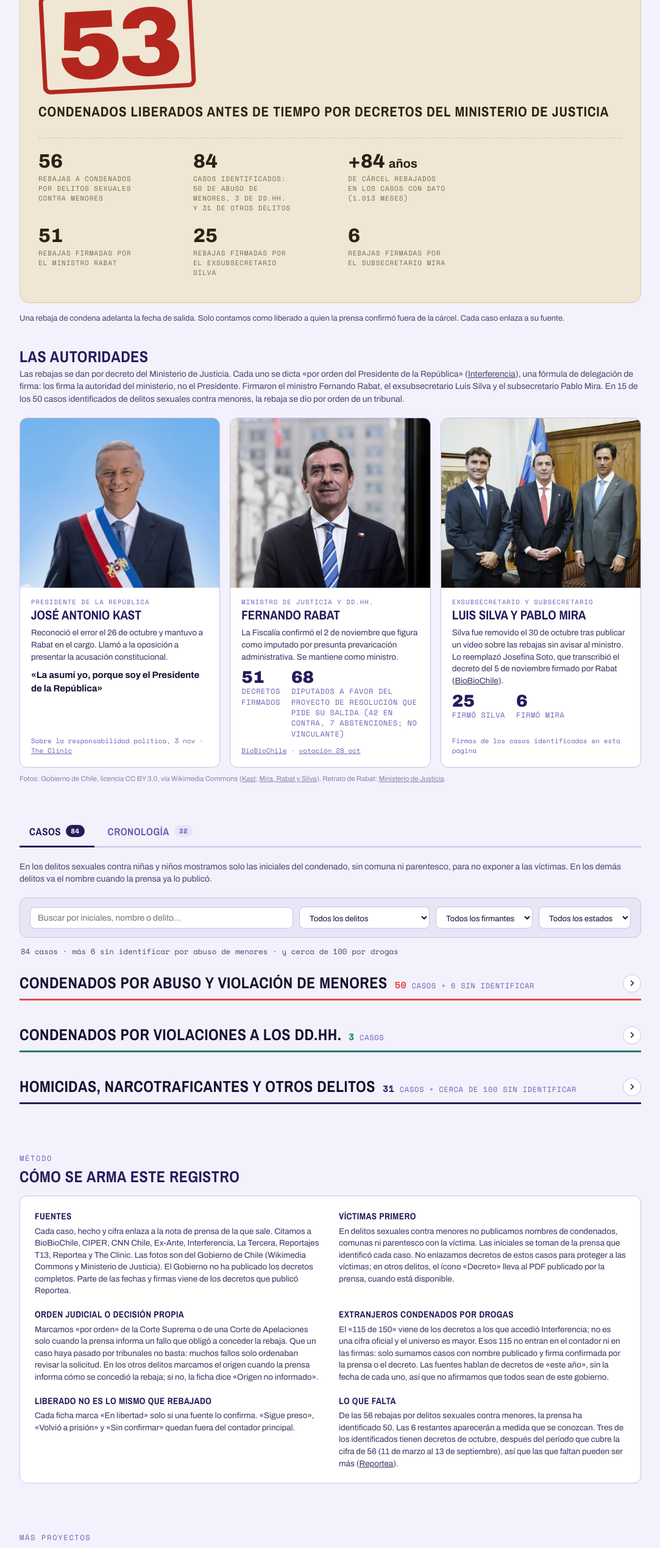
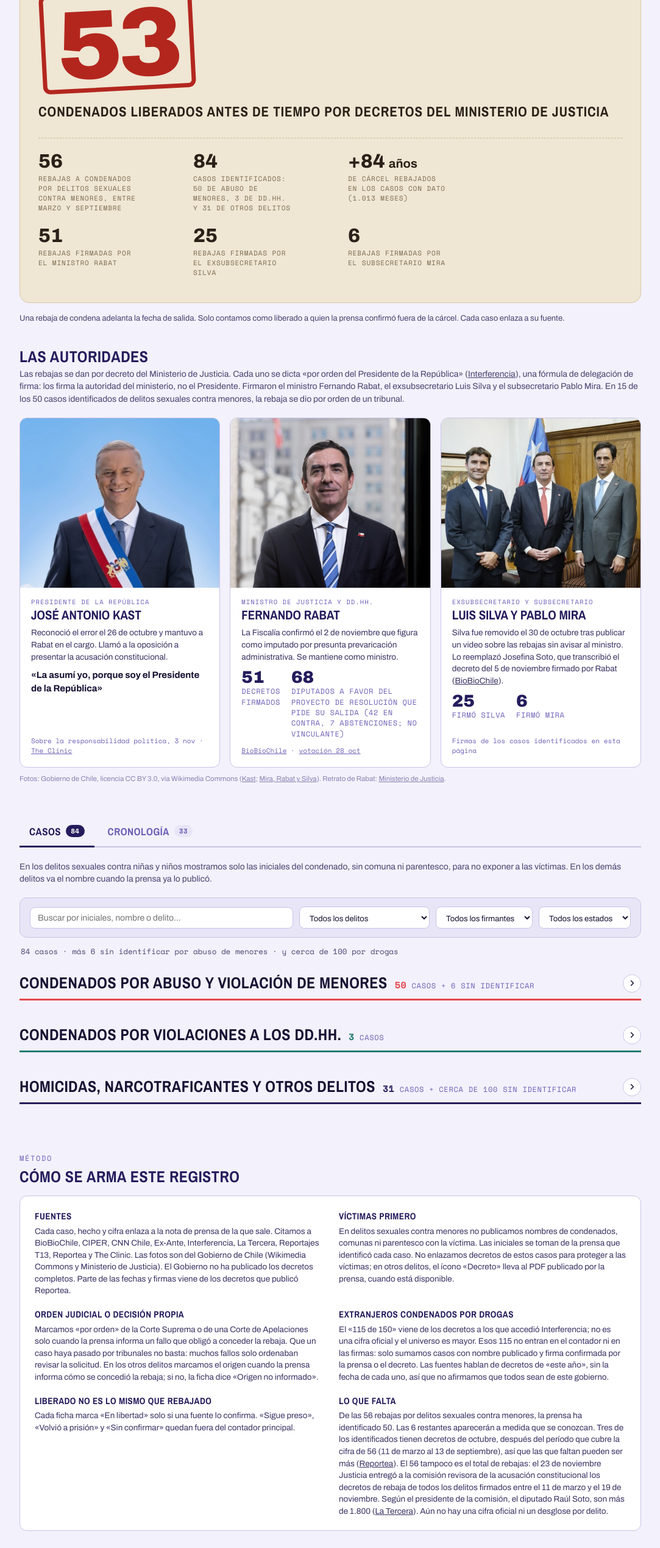
Before and after one commit to daniloherrerad/LiberadosKast, a plain HTML site: page index.html in a window 1280 px wide. Shown: the part 240-2779 px from the top of the page at 61% size, without its empty margins (98-1181 px from the left). Drawn offline with nearby package versions, Linux system fonts and the light colour scheme.

Commit message:
Acota el 56 a marzo–septiembre y suma los más de 1.800 decretos entregados a la comisión (La Tercera, 23 nov)
Co-Authored-By: Claude Opus 5.5 <noreply@anthropic.com>

```diff
--- a/index.html
+++ b/index.html
@@ -246,7 +246,7 @@
       <div class="big" id="bigN">—</div>
       <div class="cap">condenados liberados antes de tiempo por decretos del Ministerio de Justicia</div>
       <div class="strip">
-        <div><div class="sn">56</div><div class="sl">rebajas a condenados por delitos sexuales contra menores</div></div>
+        <div><div class="sn">56</div><div class="sl">rebajas a condenados por delitos sexuales contra menores, entre marzo y septiembre</div></div>
         <div><div class="sn" id="sCasos">—</div><div class="sl">casos identificados: <span id="sDesg">—</span></div></div>
         <div><div class="sn" id="sAnios">—</div><div class="sl">de cárcel rebajados en los casos con dato (<span id="sMeses">—</span> meses)</div></div>
         <div><div class="sn" id="sFRabat">—</div><div class="sl">rebajas firmadas por el ministro Rabat</div></div>
@@ -343,7 +343,7 @@
       <div><h4>Orden judicial o decisión propia</h4><p>Marcamos «por orden» de la Corte Suprema o de una Corte de Apelaciones solo cuando la prensa informa un fallo que obligó a conceder la rebaja. Que un caso haya pasado por tribunales no basta: muchos fallos solo ordenaban revisar la solicitud. En los otros delitos marcamos el origen cuando la prensa informa cómo se concedió la rebaja; si no, la ficha dice «Origen no informado».</p></div>
       <div><h4>Extranjeros condenados por drogas</h4><p>El «115 de 150» viene de los decretos a los que accedió Interferencia; no es una cifra oficial y el universo es mayor. Esos 115 no entran en el contador ni en las firmas: solo sumamos casos con nombre publicado y firma confirmada por la prensa o el decreto. Las fuentes hablan de decretos de «este año», sin la fecha de cada uno, así que no afirmamos que todos sean de este gobierno.</p></div>
       <div><h4>Liberado no es lo mismo que rebajado</h4><p>Cada ficha marca «En libertad» solo si una fuente lo confirma. «Sigue preso», «Volvió a prisión» y «Sin confirmar» quedan fuera del contador principal.</p></div>
-      <div><h4>Lo que falta</h4><p>De las 56 rebajas por delitos sexuales contra menores, la prensa ha identificado <span id="nIdent">44</span>. Las <span id="nFalta">12</span> restantes aparecerán a medida que se conozcan. Tres de los identificados tienen decretos de octubre, después del período que cubre la cifra de 56 (11 de marzo al 13 de septiembre), así que las que faltan pueden ser más (<a href="https://reportea.cl/2026/11/05/rebajas-de-condenas-ministro-rabat-oculto-ante-el-congreso-las-sentencias-de-la-suprema-que-rechazaron-el-beneficio-para-pederastas/" target="_blank" rel="noopener">Reportea</a>).</p></div>
+      <div><h4>Lo que falta</h4><p>De las 56 rebajas por delitos sexuales contra menores, la prensa ha identificado <span id="nIdent">44</span>. Las <span id="nFalta">12</span> restantes aparecerán a medida que se conozcan. Tres de los identificados tienen decretos de octubre, después del período que cubre la cifra de 56 (11 de marzo al 13 de septiembre), así que las que faltan pueden ser más (<a href="https://reportea.cl/2026/11/05/rebajas-de-condenas-ministro-rabat-oculto-ante-el-congreso-las-sentencias-de-la-suprema-que-rechazaron-el-beneficio-para-pederastas/" target="_blank" rel="noopener">Reportea</a>). El 56 tampoco es el total de rebajas: el 23 de noviembre Justicia entregó a la comisión revisora de la acusación constitucional los decretos de rebaja de todos los delitos firmados entre el 11 de marzo y el 19 de noviembre. Según el presidente de la comisión, el diputado Raúl Soto, son más de 1.800 (<a href="https://www.latercera.com/politica/noticia/mas-de-1800-rebajas-de-penas-justicia-entrega-decretos-firmados-por-rabat-y-su-equipo-a-comision-revisora-de-la-ac/" target="_blank" rel="noopener">La Tercera</a>). Aún no hay una cifra oficial ni un desglose por delito.</p></div>
     </div>
   </div>
 </section>
@@ -558,7 +558,8 @@ const T = [
   {d:"16 nov", h:"Se forma la comisión revisora de la acusación", m:"La Cámara sortea a sus cinco integrantes: Lorena Pizarro (PC), Lorena Fries (FA), Raúl Soto (PPD), Carlos Chandía (RN) y Germán Verdugo (PNL). Tres son de oposición y ninguno es republicano.", s:[["CNN Chile","https://www.cnnchile.com/pais/sin-presencia-de-republicanos-y-con-mayoria-opositora-camara-elige-a-los-parlamentarios-que-analizaran-el-libelo-contra-ministro-rabat/"]]},
   {d:"17 nov", h:"La Suprema ordena al ministerio decidir, no conceder", m:"La Segunda Sala confirma un fallo de la Corte de Valparaíso: Justicia debe resolver «a la brevedad» si acoge o rechaza la rebaja de un condenado por violación reiterada de una menor de 14 años. No le concede el beneficio ni ordena su liberación.", s:[["BioBioChile","https://www.biobiochile.cl/noticias/nacional/chile/2026/11/18/en-plena-crisis-la-suprema-le-exige-a-rabat-decidir-si-otorgara-rebaja-de-pena-a-pederasta.shtml"]]},
   {d:"19 nov", h:"La comisión pide la lista completa de decretos", m:"Pide todos los decretos de rebaja dictados desde el 11 de marzo sin orden expresa de la Corte Suprema, de cualquier delito, en un listado «enumerado y público» y anonimizado. Al 21 de noviembre, Rabat ya había contestado la acusación, pero los decretos no habían llegado.", s:[["BioBioChile","https://www.biobiochile.cl/noticias/nacional/chile/2026/11/19/comision-de-ac-contra-rabat-le-pide-un-listado-enumerado-y-publico-de-decretos-de-rebajas-de-penas.shtml"],["BioBioChile (21 nov)","https://www.biobiochile.cl/noticias/nacional/chile/2026/11/21/acusacion-contra-rabat-soto-ppd-confirma-que-ministro-respondio-y-advierte-que-faltan-decretos.shtml"]]},
-  {d:"20 nov", h:"Subrogancias de «minutos», sin registro", m:"Justicia explica que los subsecretarios pueden reemplazar a Rabat por «minutos, horas o días» sin un acto que lo disponga, así que no queda registro de cuándo ni por qué firmaron. Interferencia identifica rebajas firmadas por Silva y Mira en días en que la agenda sitúa al ministro en Santiago o en el propio ministerio.", s:[["Interferencia",F.iSub.u]]}
+  {d:"20 nov", h:"Subrogancias de «minutos», sin registro", m:"Justicia explica que los subsecretarios pueden reemplazar a Rabat por «minutos, horas o días» sin un acto que lo disponga, así que no queda registro de cuándo ni por qué firmaron. Interferencia identifica rebajas firmadas por Silva y Mira en días en que la agenda sitúa al ministro en Santiago o en el propio ministerio.", s:[["Interferencia",F.iSub.u]]},
+  {d:"23 nov", k:true, h:"Justicia entrega más de 1.800 decretos a la comisión", m:"El ministerio entrega a la comisión revisora de la acusación constitucional los decretos de rebaja firmados entre el 11 de marzo y el 19 de noviembre por Rabat, el exsubsecretario Silva y el subsecretario Mira. Según el presidente de la comisión, Raúl Soto, son más de 1.800 e incluyen a condenados por abuso de menores, por crímenes de lesa humanidad y por narcotráfico. El ministerio no ha dado una cifra oficial ni un desglose.", s:[["La Tercera","https://www.latercera.com/politica/noticia/mas-de-1800-rebajas-de-penas-justicia-entrega-decretos-firmados-por-rabat-y-su-equipo-a-comision-revisora-de-la-ac/"]]}
 ];
 
 // ===== RENDER =====
```
